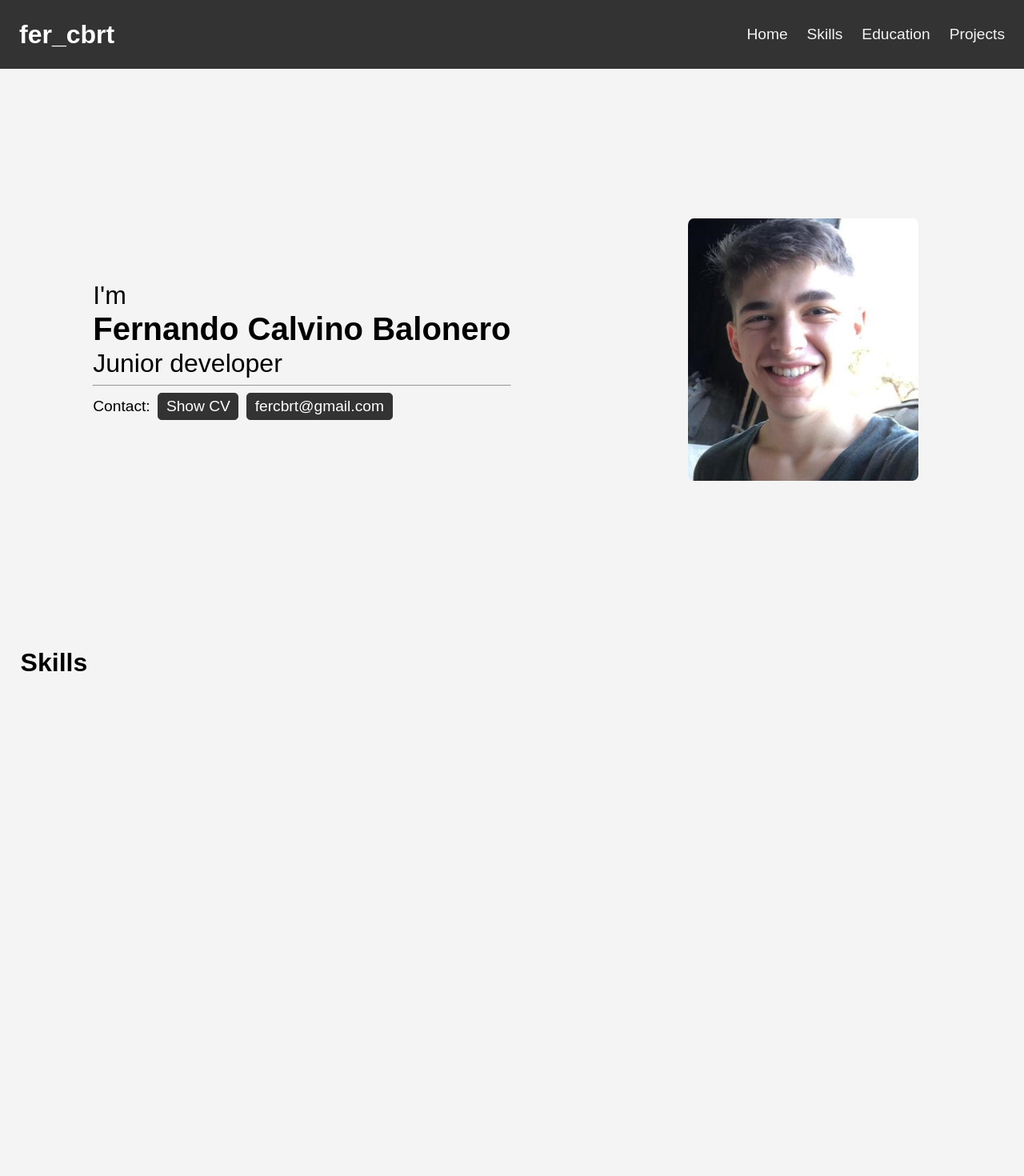
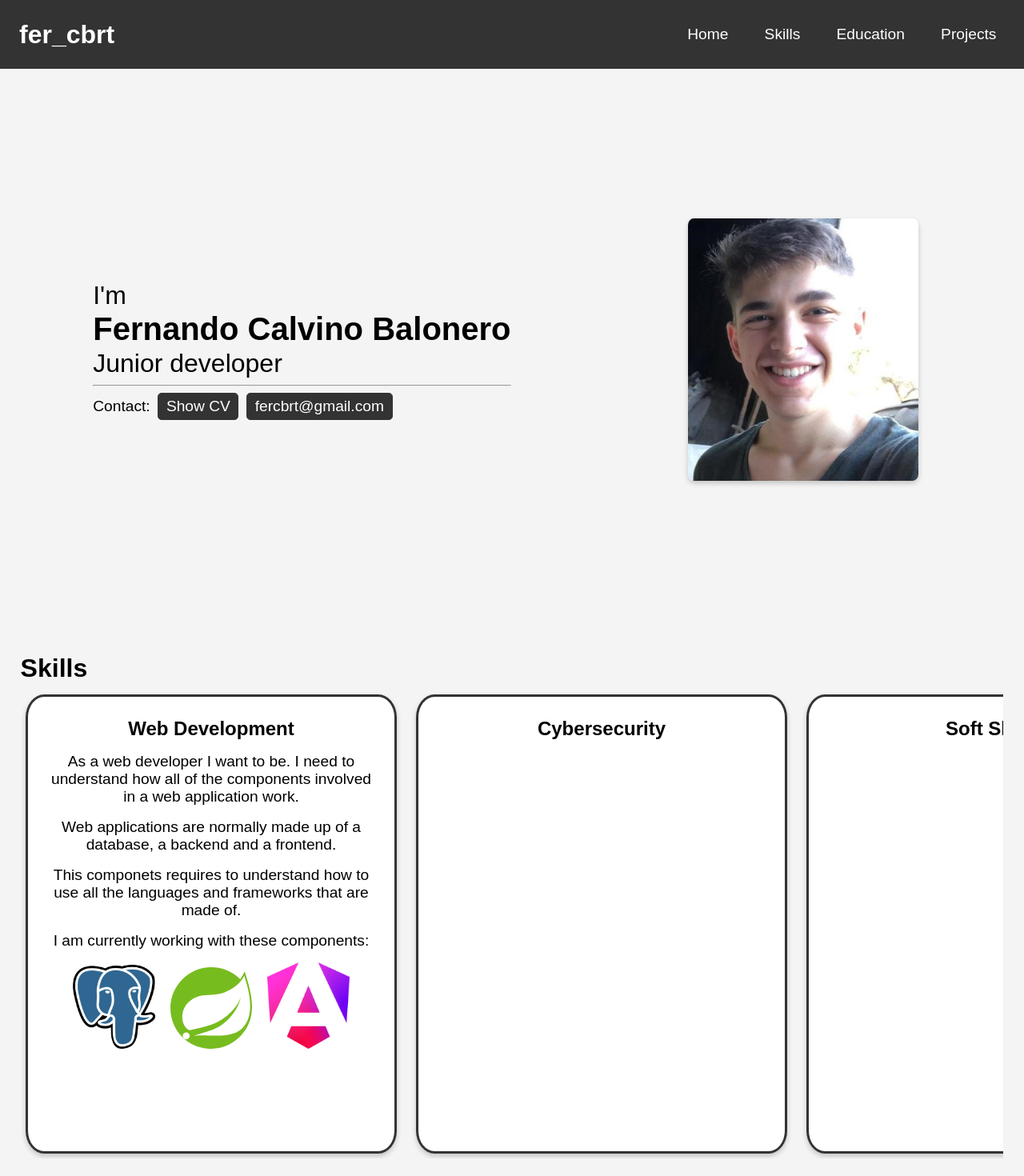
Before and after one commit to fercbrt/Portfolio, an Angular app: page / in a window 1280 px wide. Shown: the top 1470 px of the page at 80% size. Built offline with nearby package versions, Linux system fonts and the light colour scheme.

Commit message:
Updated the sections and some styles

```diff
--- a/src/app/components/items/nav-bar/nav-bar.component.html
+++ b/src/app/components/items/nav-bar/nav-bar.component.html
@@ -5,9 +5,9 @@
     </a>
   </div>
   <div class="nav-links">
-    <a href="">Home</a>
-    <a href="">Skills</a>
-    <a href="">Education</a>
-    <a href="">Projects</a>
+    <button class="link-btn" (click)="scroll('home')">Home</button>
+    <button class="link-btn" (click)="scroll('skills')">Skills</button>
+    <button class="link-btn" (click)="scroll('education')">Education</button>
+    <button class="link-btn" (click)="scroll('projects')">Projects</button>
   </div>
 </div>
--- a/src/app/components/items/nav-bar/nav-bar.component.ts
+++ b/src/app/components/items/nav-bar/nav-bar.component.ts
@@ -8,4 +8,12 @@ import { Component } from '@angular/core';
 })
 export class NavBarComponent {
 
+  scroll(el: string) {
+    //Get element by id
+    var element = document.getElementById(el);
+    //Scroll to element
+    if (element) {
+      element.scrollIntoView({ behavior: 'smooth',  block: 'end'});
+    }
+  }
 }
--- a/src/app/components/sections/education-section/education-section.component.html
+++ b/src/app/components/sections/education-section/education-section.component.html
@@ -1,4 +1,4 @@
-<div class="section">
+<div id="education" class="section">
   <h4>Education</h4>
   <h5>University</h5>
   <div class="flex-container">
--- a/src/app/components/sections/home-section/home-section.component.html
+++ b/src/app/components/sections/home-section/home-section.component.html
@@ -1,4 +1,4 @@
-<div class="home-section section">
+<div id="home" class="home-section section">
   <div class="text-content">
     <h3>I'm</h3>
     <h2>Fernando Calvino Balonero</h2>
--- a/src/app/components/sections/projects-section/projects-section.component.html
+++ b/src/app/components/sections/projects-section/projects-section.component.html
@@ -1,3 +1,3 @@
-<div class="section">
+<div id="projects" class="section">
   <h4>Projects</h4>
 </div>
--- a/src/app/components/sections/skills-section/skills-section.component.html
+++ b/src/app/components/sections/skills-section/skills-section.component.html
@@ -1,3 +1,23 @@
-<div class="section">
+<div id="skills" class="section">
   <h4>Skills</h4>
+  <div class="flex-container">
+    <div class="skills-container">
+      <h5>Web Development</h5>
+      <p class="skill-paragraph">As a web developer I want to be. I need to understand how all of the components involved in a web application work.</p>
+      <p class="skill-paragraph">Web applications are normally made up of a database, a backend and a frontend.</p>
+      <p class="skill-paragraph">This componets requires to understand how to use all the languages and frameworks that are made of.</p>
+      <p class="skill-paragraph">I am currently working with these components:</p>
+      <div class="skill-images-container">
+        <img src="images/postgre.png" alt="">
+        <img src="images/spring.svg" alt="">
+        <img src="images/angular.png" alt="">
+      </div>
+    </div>
+    <div class="skills-container">
+      <h5>Cybersecurity</h5>
+    </div>
+    <div class="skills-container">
+      <h5>Soft Skills</h5>
+    </div>
+  </div>
 </div>
--- a/src/styles.css
+++ b/src/styles.css
@@ -64,12 +64,12 @@ h3 {
 h4 {
   font-size: 2rem;
   font-weight: 700;
-  margin: 0.1rem 0;
+  margin: 0.5rem 0;
 }
 
 h5 {
   font-size: 1.5rem;
-  font-weight: 500;
+  font-weight: 600;
   margin: 0.1rem 0;
 }
 
@@ -93,6 +93,7 @@ h5 {
   width: 90%;
   max-width: 320px;
   border-radius: 2.5%;
+  box-shadow: 0 0.2rem 0.4rem rgba(0, 0, 0, 0.2);
 }
 
 .nav-bar {
@@ -118,15 +119,15 @@ h5 {
   row-gap: 1.5rem;
 }
 
-.nav-links a {
-  color: #f4f4f4;
+.link-btn {
   font-size: 1.2rem;
   font-weight: 500;
   transition: all 0.4s;
 }
 
-.nav-links a:hover {
-  color: #f4f4f4;
+.link-btn:hover {
+  color: white;
+  background-color: #333;
   border-bottom: white 0.2rem solid;
   border-radius: 5%;
 }
@@ -144,12 +145,35 @@ a {
   align-items: center;
   column-gap: 1.5rem;
   row-gap: 1.5rem;
-  margin-bottom: 1.5rem;
+  margin-bottom: 0.8rem;
+}
+
+.skills-container {
+  width: 33%;
+  min-width: 410px;
+  height: 65vh;
+  padding: 1.5rem;
+  align-items: center;
+  text-align: center;
+  border: #333 0.2rem solid;
+  border-radius: 5%;
+  box-shadow: 0 0.2rem 0.4rem rgba(0, 0, 0, 0.2);
+  background-color: white;
+}
+
+.skill-paragraph {
+  font-size: 1.2rem;
+  font-weight: 500;
+  margin: 1rem 0;
+}
+
+.skill-images-container img {
+  margin: 0 0.6rem;
+  width: 25%;
 }
 
 .education-content {
   display: inline-flex;
-  align-items: center;
   row-gap: 1.5rem;
   column-gap: 1.5rem;
   padding: 1.3rem;
@@ -188,3 +212,13 @@ a {
   font-weight: 500;
   margin: 0.1rem 0;
 }
+
+/*
+  Less than 768px
+*/
+
+@media screen and (max-width: 768px) {
+  .nav-links {
+    display: none;
+  }
+}
```
Also changed, not shown: public/images/postgre.png (added).
